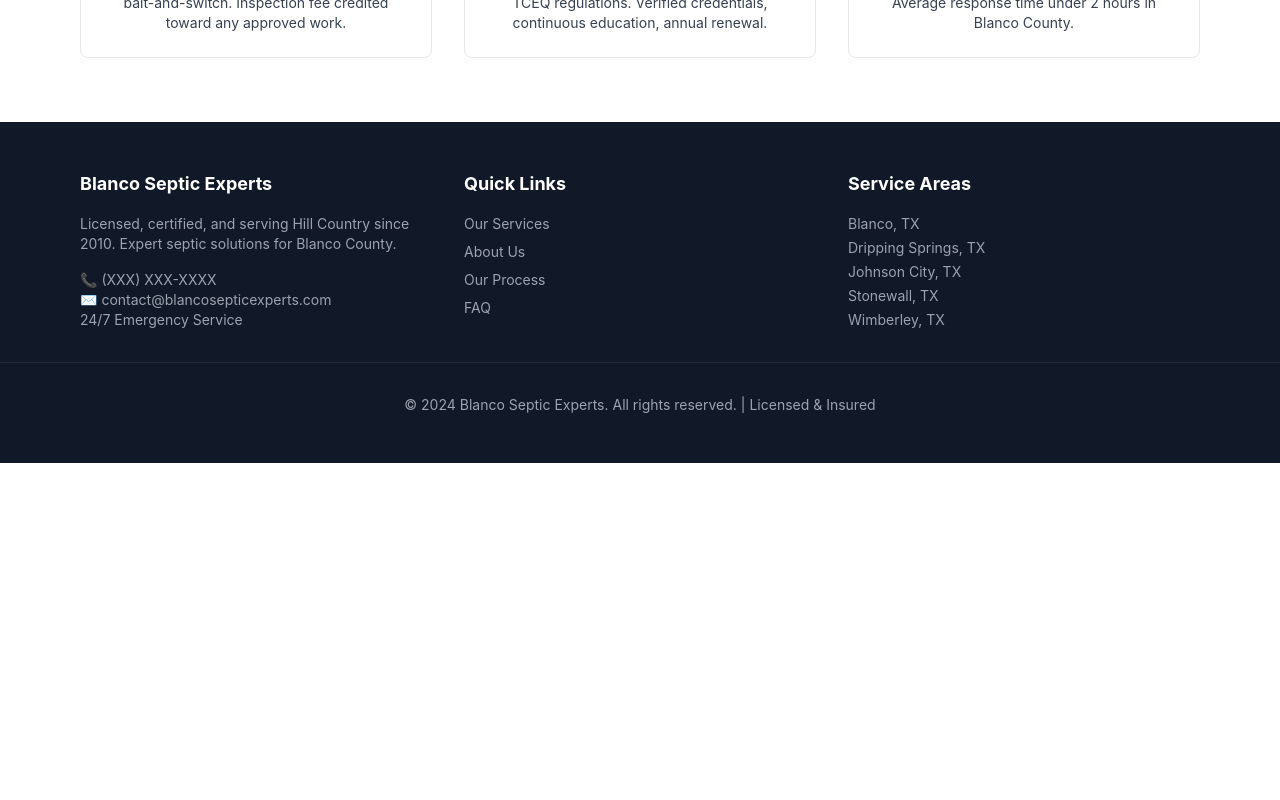
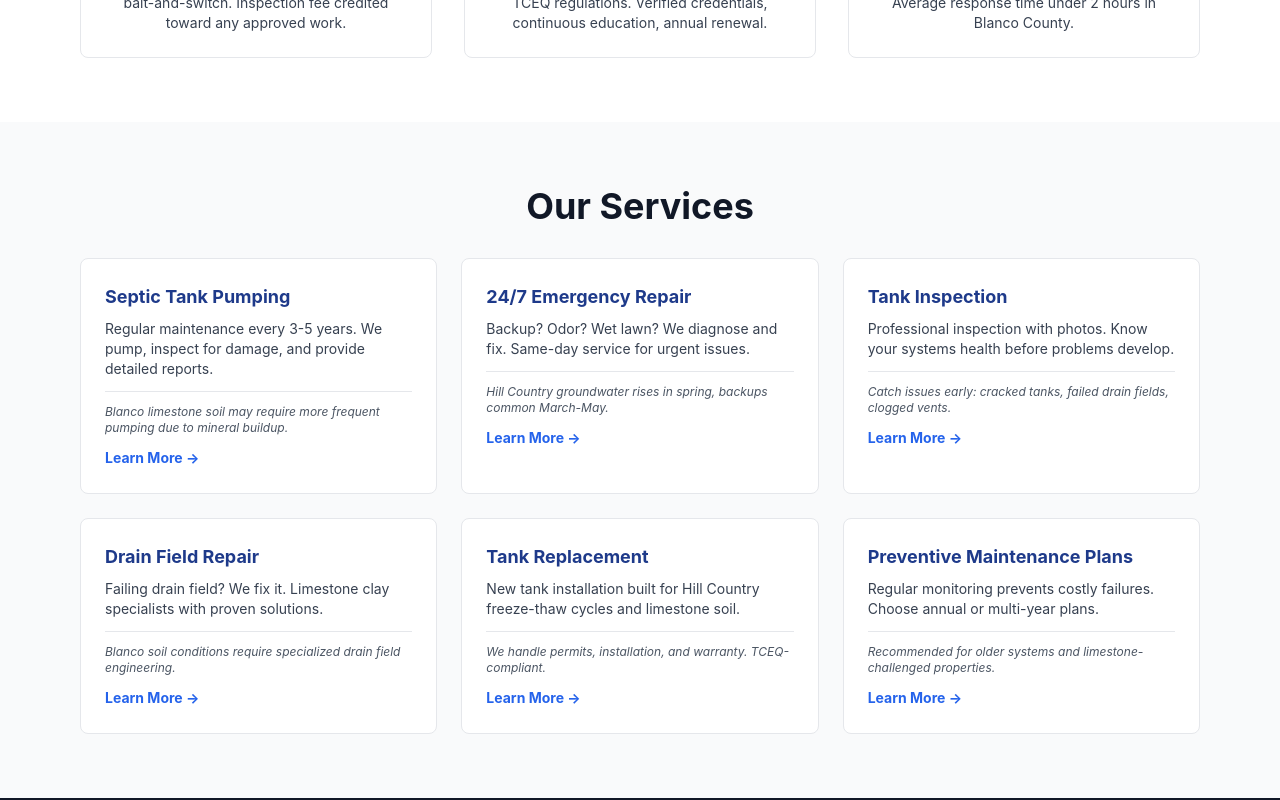
Before and after one commit to nabeelage321-jpg/blanco-septic-experts, a Next.js app: page / in a window 1280 px wide. Shown: the part 1620-2420 px from the top of the page. Before the commit the page ends 2083 px from the top, so only its background shows below. Built offline with nearby package versions, Linux system fonts and the light colour scheme.

Commit message:
Update page.tsx

```diff
--- a/app/page.tsx
+++ b/app/page.tsx
@@ -109,6 +109,55 @@ export default function Home() {
           </div>
         </div>
       </section>
+
+      <section id="services" className="py-16 bg-gray-50">
+        <div className="container-max">
+          <h2 className="section-title text-center">Our Services</h2>
+          <div className="grid grid-cols-1 md:grid-cols-2 lg:grid-cols-3 gap-6">
+            {[
+              {
+                title: 'Septic Tank Pumping',
+                desc: 'Regular maintenance every 3-5 years. We pump, inspect for damage, and provide detailed reports.',
+                details: 'Blanco limestone soil may require more frequent pumping due to mineral buildup.'
+              },
+              {
+                title: '24/7 Emergency Repair',
+                desc: 'Backup? Odor? Wet lawn? We diagnose and fix. Same-day service for urgent issues.',
+                details: 'Hill Country groundwater rises in spring, backups common March-May.'
+              },
+              {
+                title: 'Tank Inspection',
+                desc: 'Professional inspection with photos. Know your systems health before problems develop.',
+                details: 'Catch issues early: cracked tanks, failed drain fields, clogged vents.'
+              },
+              {
+                title: 'Drain Field Repair',
+                desc: 'Failing drain field? We fix it. Limestone clay specialists with proven solutions.',
+                details: 'Blanco soil conditions require specialized drain field engineering.'
+              },
+              {
+                title: 'Tank Replacement',
+                desc: 'New tank installation built for Hill Country freeze-thaw cycles and limestone soil.',
+                details: 'We handle permits, installation, and warranty. TCEQ-compliant.'
+              },
+              {
+                title: 'Preventive Maintenance Plans',
+                desc: 'Regular monitoring prevents costly failures. Choose annual or multi-year plans.',
+                details: 'Recommended for older systems and limestone-challenged properties.'
+              }
+            ].map((service, idx) => (
+              <div key={idx} className="card">
+                <h3 className="text-lg font-bold text-blue-900 mb-2">{service.title}</h3>
+                <p className="text-gray-700 text-sm mb-3">{service.desc}</p>
+                <p className="text-xs text-gray-600 italic border-t pt-3">{service.details}</p>
+                <a href={`/services/${service.title.toLowerCase().replace(/ /g, '-')}`} className="text-blue-600 text-sm font-bold hover:text-blue-800 mt-3 inline-block">
+                  Learn More →
+                </a>
+              </div>
+            ))}
+          </div>
+        </div>
+      </section>
     </main>
   );
 }
```
